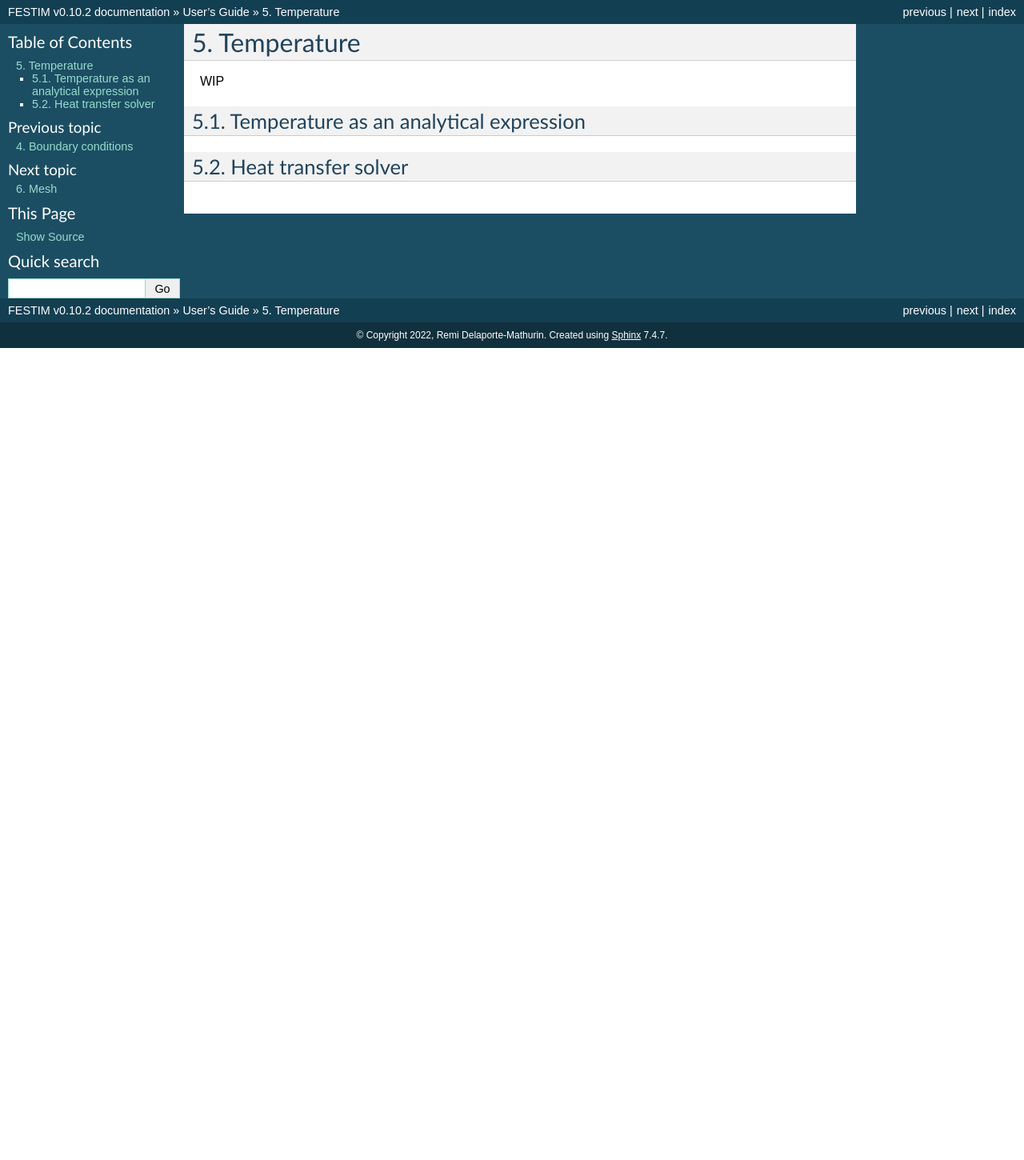
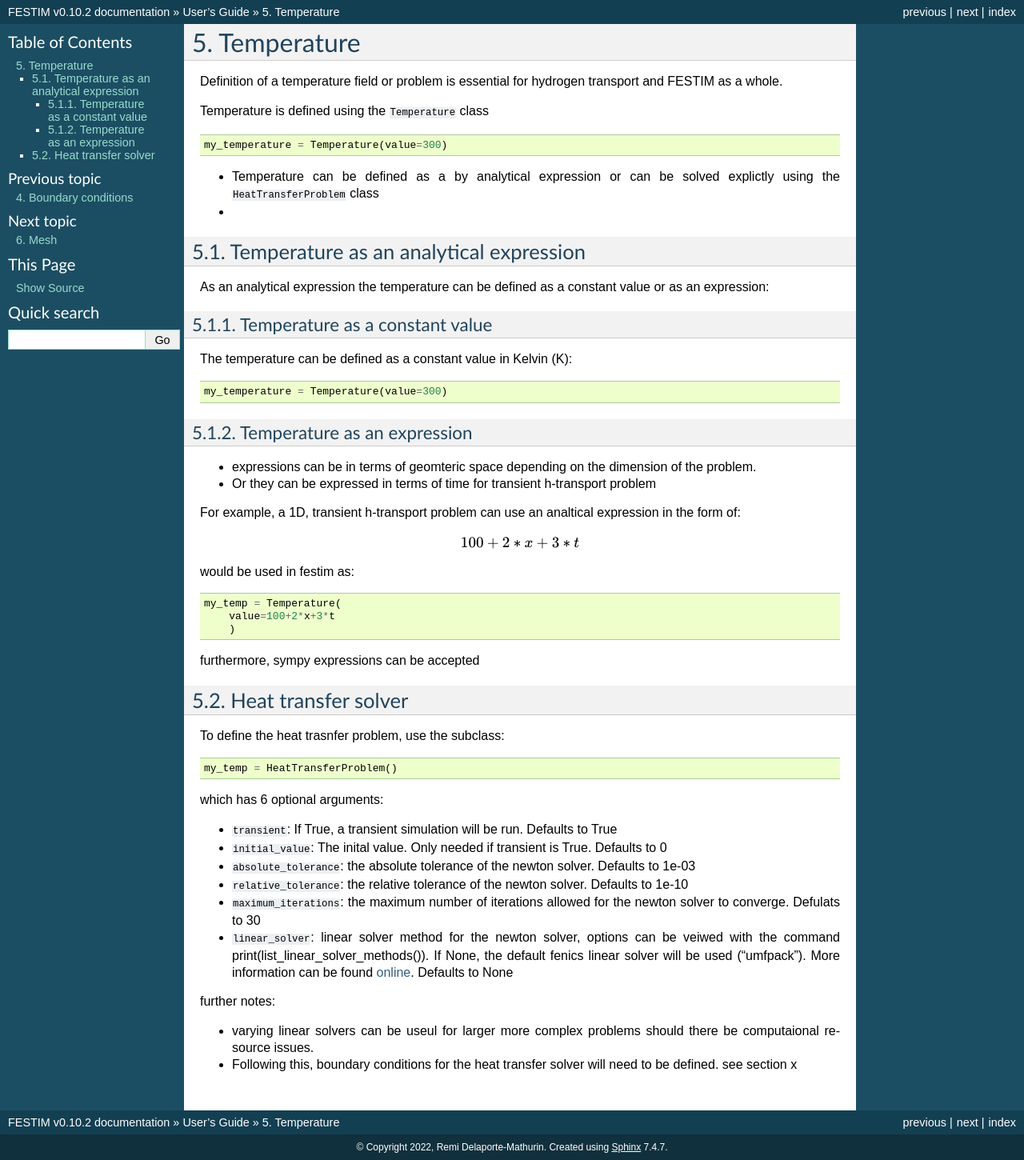
Before and after one commit to festim-dev/FESTIM, a Sphinx documentation site: the page built from docs/source/userguide/temperature.rst, in a window 1280 px wide. Shown: the whole page at 80% size. Built offline with Sphinx 7.4.7, drawn with Linux system fonts in a browser that asks for light colours; before the commit the page ends 900 px from its top, so only the background shows below that.

Commit message:
made a start on temperature section

```diff
--- a/docs/source/userguide/temperature.rst
+++ b/docs/source/userguide/temperature.rst
@@ -2,12 +2,79 @@
 Temperature
 ===========
 
-WIP
+Definition of a temperature field or problem is essential for hydrogen transport
+and FESTIM as a whole.
+
+Temperature is defined using the :code:`Temperature` class
+
+.. code-block:: python
+
+    my_temperature = Temperature(value=300)
+
+
+* Temperature can be defined as a by analytical expression or can be solved explictly using the :code:`HeatTransferProblem` class
+*
 
 ---------------------------------------
 Temperature as an analytical expression
 ---------------------------------------
 
+As an analytical expression the temperature can be defined as a constant value or as an expression:
+
+Temperature as a constant value
+^^^^^^^^^^^^^^^^^^^^^^^^^^^^^^^
+
+The temperature can be defined as a constant value in Kelvin (K):
+
+.. code-block:: python
+
+    my_temperature = Temperature(value=300)
+
+
+Temperature as an expression
+^^^^^^^^^^^^^^^^^^^^^^^^^^^^
+
+* expressions can be in terms of geomteric space depending on the dimension of the problem.
+* Or they can be expressed in terms of time for transient h-transport problem
+
+For example, a 1D, transient h-transport problem can use an analtical expression in the form of:
+
+.. math::
+
+    100 + 2*x +3*t
+
+would be used in festim as:
+
+.. code-block:: python
+
+    my_temp = Temperature(
+        value=100+2*x+3*t
+        )
+
+furthermore, sympy expressions can be accepted
+
+
 --------------------
 Heat transfer solver
 --------------------
+
+To define the heat trasnfer problem, use the subclass:
+
+
+.. code-block:: python
+
+    my_temp = HeatTransferProblem()
+
+which has 6 optional arguments:
+
+* :code:`transient`: If True, a transient simulation will be run. Defaults to True
+* :code:`initial_value`: The inital value. Only needed if transient is True. Defaults to 0
+* :code:`absolute_tolerance`: the absolute tolerance of the newton solver. Defaults to 1e-03
+* :code:`relative_tolerance`: the relative tolerance of the newton solver. Defaults to 1e-10
+* :code:`maximum_iterations`: the maximum number of iterations allowed for the newton solver to converge. Defulats to 30
+* :code:`linear_solver`: linear solver method for the newton solver, options can be veiwed with the command print(list_linear_solver_methods()). If None, the default fenics linear solver will be used ("umfpack"). More information can be found `online <https://fenicsproject.org/pub/tutorial/html/._ftut1017.html/>`_. Defaults to None
+
+further notes:
+
+* varying linear solvers can be useul for larger more complex problems should there be computaional resource issues.
+* Following this, boundary conditions for the heat transfer solver will need to be defined. see section x
```
